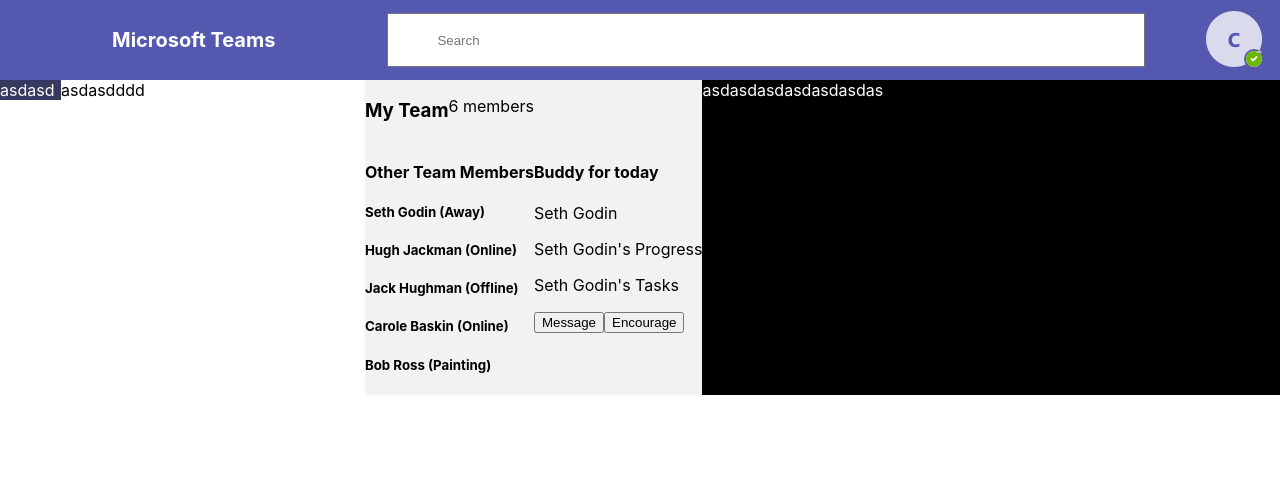
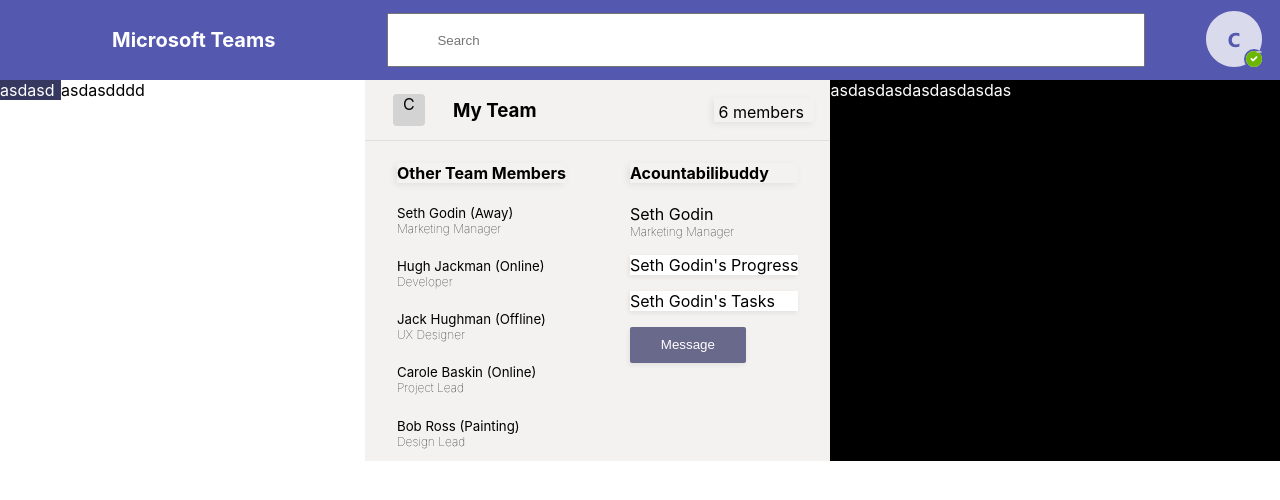
Before and after one commit to Nelson-Mendez/BrainStation-Microsoft-Hackathon-2020, a React (Create React App) app: page / in a window 1280 px wide. Shown: the top 500 px of the page. Built offline with nearby package versions, Linux system fonts and the light colour scheme.

Commit message:
Added Majority of Team page
includes mock data for users. Page will also dynamically render a "buddy", and have their corresponding task list displayed

```diff
--- a/src/components/MyTeam/MyTeam.jsx
+++ b/src/components/MyTeam/MyTeam.jsx
@@ -12,28 +12,29 @@
         return(
             <div className="myTeam">
                 <div className="myTeam__header">
-                    <img></img>
-                    <h3>My Team</h3>
-                    <p>{(userData.length + 1)} members</p>
+                    <div className="myTeam__icon">C</div>
+                    <h3 className="myTeam__title">My Team</h3>
+                    <p className="myTeam__teamSize">{(userData.length + 1)} members</p>
                 </div>
 
                 <div className="myTeam__information">
                     <div className="myTeam__members">
-                        <h4>Other Team Members</h4>
-                         {userData.map(user =>
-                            <h5>{user.name} ({user.status})</h5>
+                        <h4 className="myTeam__subHeader">Other Team Members</h4>
+                         {userData.map(user => <>
+                            <h5 className="myTeam__name">{user.name} {user.status}</h5>
+                            <p className="myTeam__position">{user.job}</p> </>
                         )}
                     </div>
 
                     <div className="myTeam__buddy">
-                        <h4>Buddy for today</h4>
-                        <p>{this.state.buddy.name}</p>
-                        <p>{this.state.buddy.name}'s Progress</p>
-                        <p>{this.state.buddy.name}'s Tasks</p>
+                        <h4 className="myTeam__subHeader">Acountabilibuddy</h4>
+                        <p  className="myTeam__name">{this.state.buddy.name}</p>
+                        <p  className="myTeam__position">{this.state.buddy.job}</p>
+                        <p className="myTeam__dropDown">{this.state.buddy.name}'s Progress</p>
+                        <p className="myTeam__dropDown">{this.state.buddy.name}'s Tasks</p>
 
                         <div className="myTeam__buttons">
-                            <button>Message</button>
-                            <button>Encourage</button>
+                            <button className="myTeam__message">Message</button>
                         </div>
                     </div>
                 </div>
--- a/src/components/MyTeam/MyTeam.scss
+++ b/src/components/MyTeam/MyTeam.scss
@@ -7,6 +7,27 @@
     &__header {
         display: flex;
         flex-direction: row;
+        align-items: center;
+        border-bottom: 1px solid #DFDFDF;
+    }
+
+    &__icon {
+        width: 2rem;
+        height: 2rem;
+        background-color: lightgrey;
+        border-radius: 0.25rem;
+        margin: 0 1.75rem;
+        text-align: center;
+    }
+
+    &__teamSize {
+        width: 6rem;
+        margin-left: auto;
+        margin-right: 1rem;
+        padding-top: 0.25rem;
+        padding-left: 0.25rem;
+        box-shadow: -2px 2px 7px 0px rgba(0,0,0,0.075);
+
     }
 
     &__information {
@@ -15,11 +36,48 @@
         justify-content: space-between;
     }
 
+    &__subHeader {
+        box-shadow: -2px 2px 7px 0px rgba(0,0,0,0.075);
+    }
+
+    &__name {
+        margin-bottom: 0;
+        font-weight: normal;
+    }
+
+    &__position {
+        margin-top: 0;
+        font-weight: lighter;
+        font-size: 0.75rem;
+    }
+
     &__members{
         flex-direction: column;
+        padding: 0 2rem;
     }
 
     &__buddy {
         flex-direction: column;
+        padding: 0 2rem;
+    }
+
+    &__dropDown {
+        background: white;
+        box-shadow: -1px 2px 5px rgba(0,0,0,0.075);
+
+    }
+
+    &__message {
+        background-color: #69698B;
+        width: 7.25rem;
+        height: 2.25rem;
+        color: white;
+        border: none;
+        border-radius: 2px;
+        box-shadow: -1px 2px 5px rgba(0,0,0,0.075);
+
+        &:hover {
+            cursor: pointer;
+        }
     }
 }
--- a/src/components/nav/header.jsx
+++ b/src/components/nav/header.jsx
@@ -1,6 +1,6 @@
 import React from 'react';
 import './header.scss';
-import icon from '../../assets/svg/icon.svg'
+import icon from '../../assets/svg/userIconRound.svg'
 
 export default function Header () {
 
```
Also changed, not shown: src/mockData.js (+5 -5 lines), src/assets/svg/userIconRound.svg (renamed from src/assets/svg/icon.svg).
